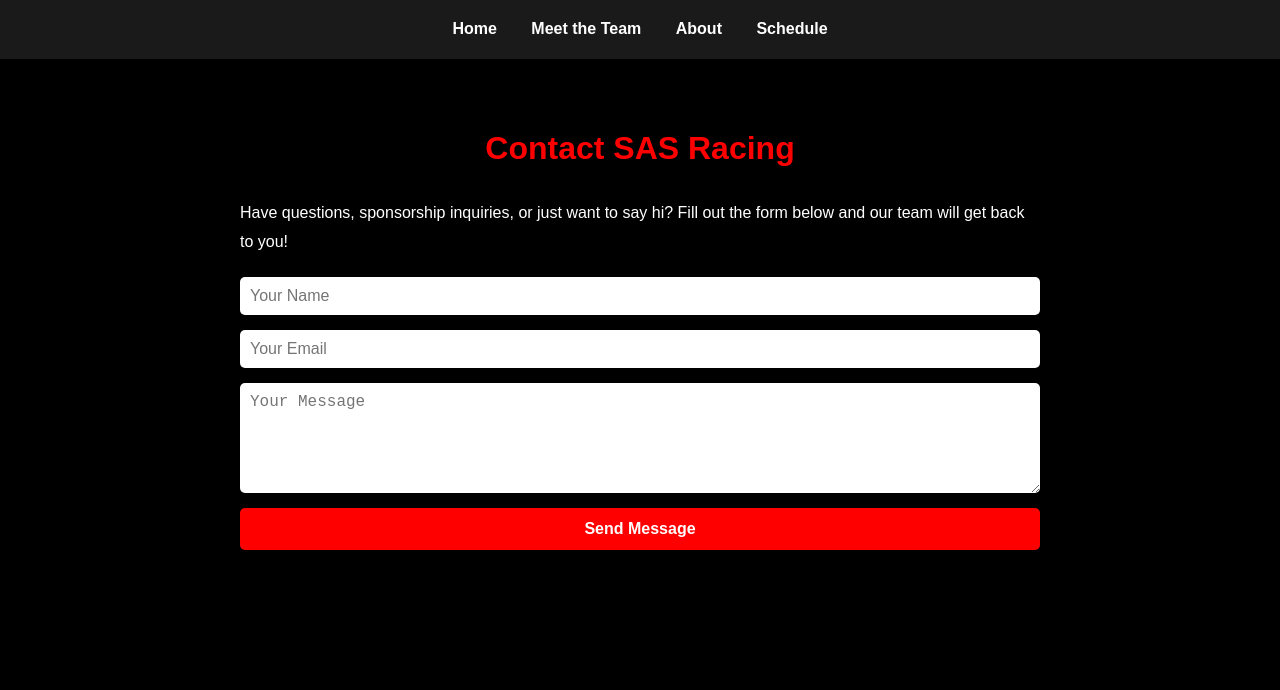
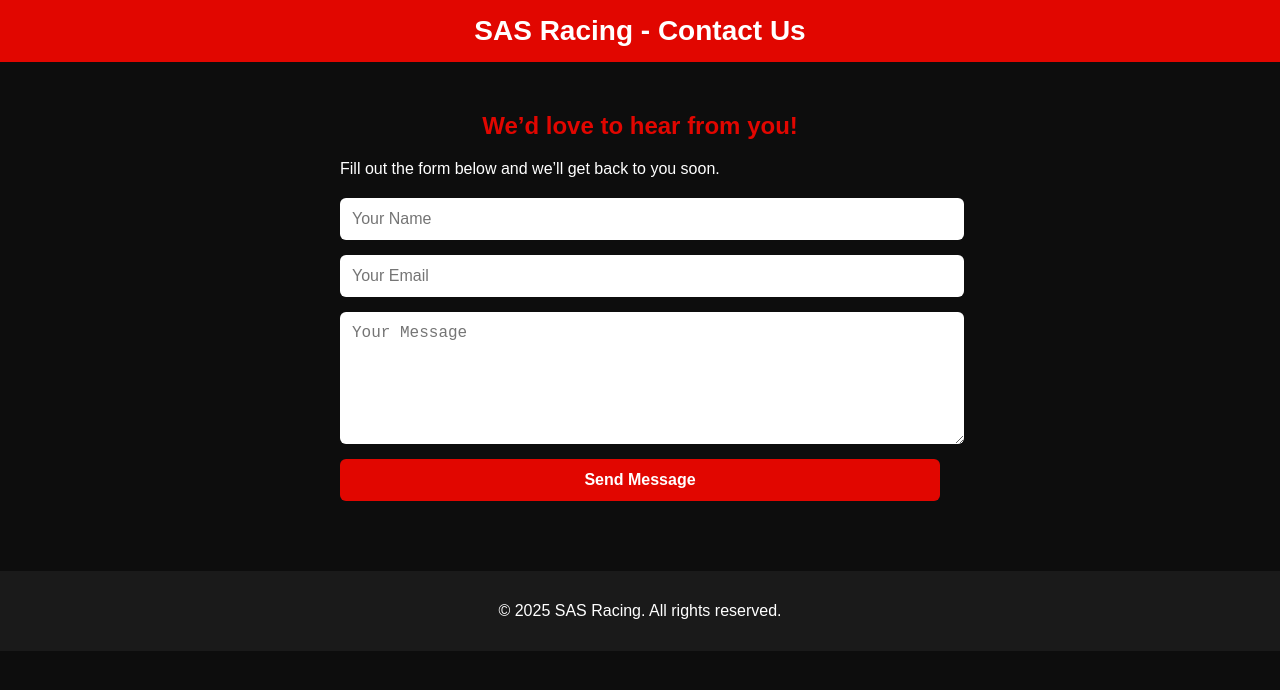
Before and after one commit to ScuderiaAlphaStallone/SASeRacing.com, a plain HTML site: page contact.html in a window 1280 px wide. Drawn offline with Linux system fonts and the light colour scheme.

Commit message:
Update contact.html

```diff
--- a/contact.html
+++ b/contact.html
@@ -1,46 +1,37 @@
 <!DOCTYPE html>
 <html lang="en">
-
 <head>
   <meta charset="UTF-8">
   <meta name="viewport" content="width=device-width, initial-scale=1.0">
-    <title>Contact SAS Racing</title>
+  <title>Contact Us - SAS Racing</title>
   <style>
     body {
-            background-color: #000;
+      font-family: Arial, sans-serif;
+      background-color: #0d0d0d;
       color: #fff;
-            font-family: Arial, sans-serif;
       margin: 0;
       padding: 0;
-            line-height: 1.8;
     }
 
-        nav {
-            background: #1a1a1a;
+    header {
+      background: #e10600; /* Ferrari red */
       padding: 15px;
       text-align: center;
     }
 
-        nav a {
-            color: white;
-            margin: 0 15px;
-            text-decoration: none;
-            font-weight: bold;
-            transition: color 0.3s ease;
+    header h1 {
+      margin: 0;
+      font-size: 28px;
     }
 
-        nav a:hover {
-            color: #ff0000;
+    main {
+      padding: 30px;
+      max-width: 600px;
+      margin: auto;
     }
 
-        .container {
-            max-width: 800px;
-            margin: auto;
-            padding: 40px 20px;
-        }
-
-        h1 {
-            color: #ff0000;
+    h2 {
+      color: #e10600;
       text-align: center;
     }
 
@@ -51,50 +42,59 @@
       margin-top: 20px;
     }
 
+    input, textarea, button {
+      padding: 12px;
+      border: none;
+      border-radius: 6px;
+      font-size: 16px;
+    }
+
     input, textarea {
-            padding: 10px;
-            border: none;
-            border-radius: 5px;
-            font-size: 1rem;
+      width: 100%;
     }
 
     button {
-            background: #ff0000;
+      background: #e10600;
       color: white;
-            padding: 12px;
-            border: none;
-            border-radius: 5px;
-            font-size: 1rem;
       font-weight: bold;
       cursor: pointer;
+      transition: 0.3s;
     }
 
     button:hover {
-            background: #d40000;
+      background: #b30000;
+    }
+
+    footer {
+      margin-top: 40px;
+      text-align: center;
+      padding: 15px;
+      background: #1a1a1a;
     }
   </style>
 </head>
+<body>
 
-<body>
-    <!-- Navigation Bar -->
-    <nav>
-        <a href="index.html">Home</a>
-        <a href="team.html">Meet the Team</a>
-        <a href="about.html">About</a>
-        <a href="schedule.html">Schedule</a>
-    </nav>
+  <header>
+    <h1>SAS Racing - Contact Us</h1>
+  </header>
 
-    <div class="container">
-        <h1>Contact SAS Racing</h1>
-        <p>Have questions, sponsorship inquiries, or just want to say hi? Fill out the form below and our team will get back to you!</p>
+  <main>
+    <h2>We’d love to hear from you!</h2>
+    <p>Fill out the form below and we’ll get back to you soon.</p>
 
-        <form>
-            <input type="text" placeholder="Your Name" required>
-            <input type="email" placeholder="Your Email" required>
-            <textarea rows="5" placeholder="Your Message" required></textarea>
+    <!-- Netlify Form -->
+    <form name="contact" method="POST" data-netlify="true">
+      <input type="text" name="name" placeholder="Your Name" required>
+      <input type="email" name="email" placeholder="Your Email" required>
+      <textarea name="message" rows="6" placeholder="Your Message" required></textarea>
       <button type="submit">Send Message</button>
     </form>
-    </div>
+  </main>
+
+  <footer>
+    <p>&copy; 2025 SAS Racing. All rights reserved.</p>
+  </footer>
+
 </body>
-
 </html>
```
Lines whose indentation alone changed are shown as unchanged.
